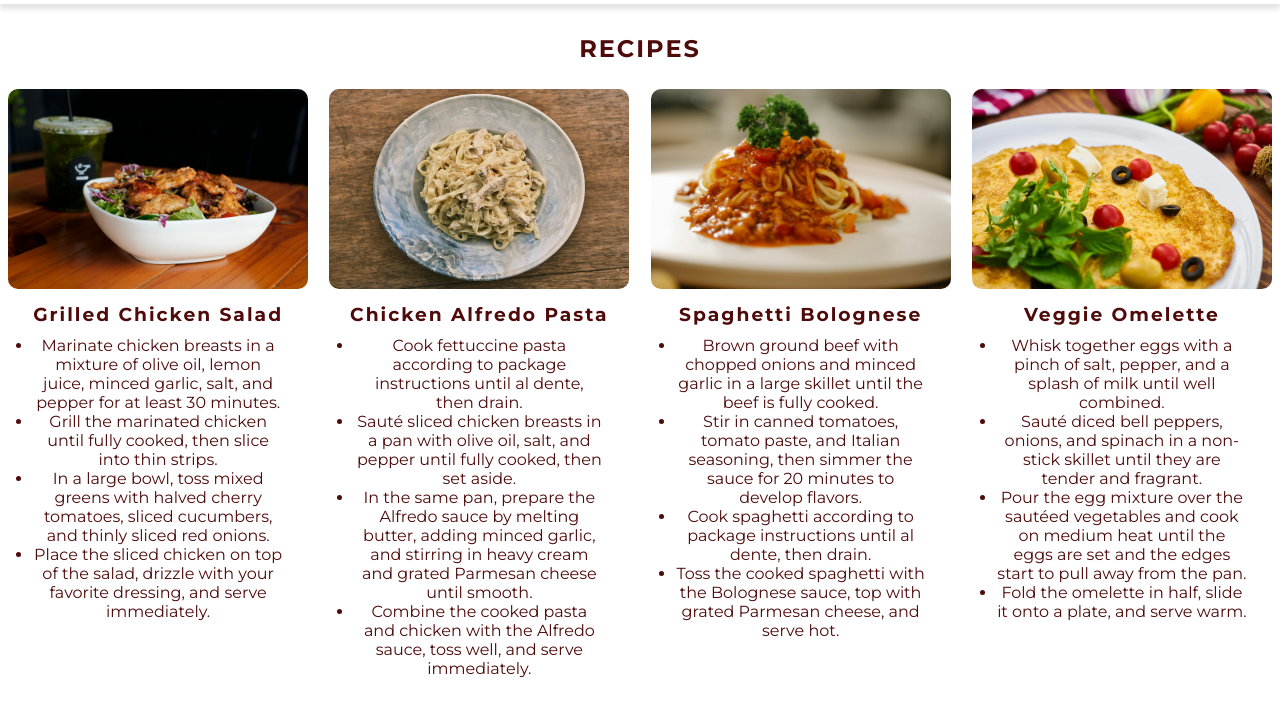
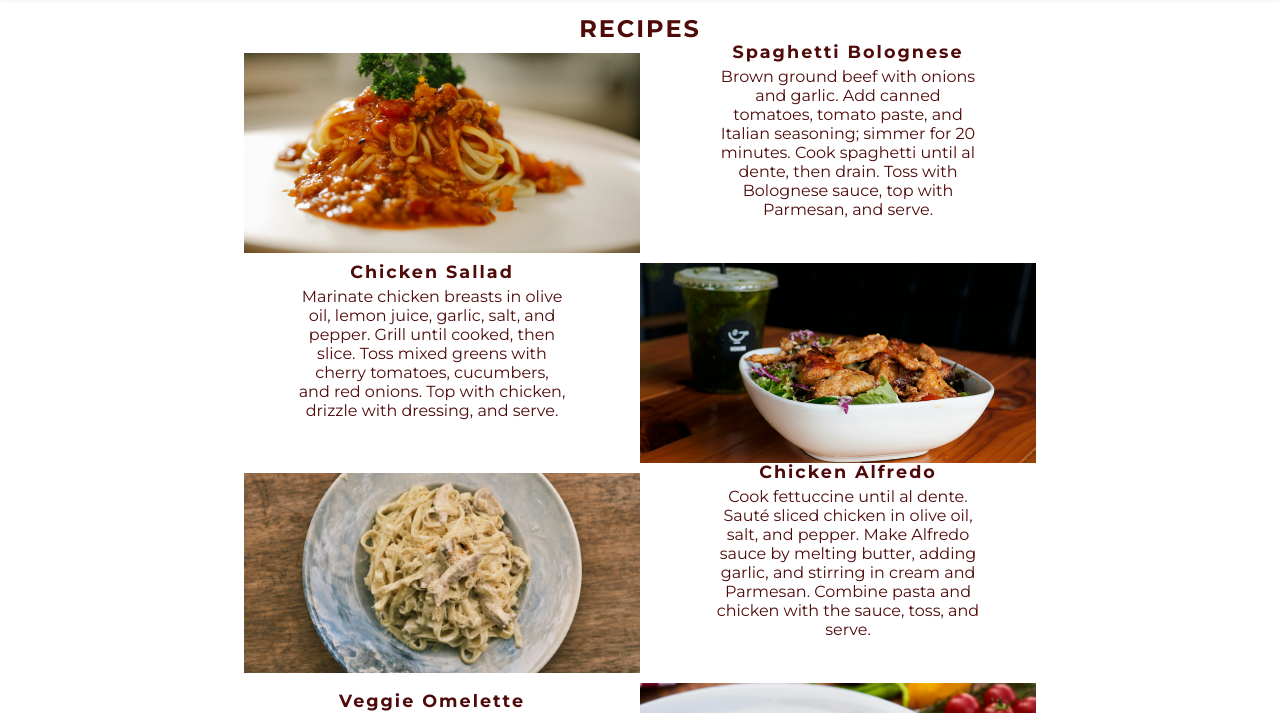
Before and after one commit to aimanh04/portfolio-1-project, a plain HTML site: page recipes.html in a window 1280 px wide. Shown: the part 75-788 px from the top of the page. Drawn offline with Linux system fonts and the light colour scheme.

Commit message:
Rebuild the recipes.html main element and use the about us from index.html code to inspire the look

```diff
--- a/assets/css/style.css
+++ b/assets/css/style.css
@@ -234,52 +234,60 @@ background-position: bottom;
 
 /*Recipes page*/
 #recipes{
-
-}
-/*Make it responsive*/
-#recipes-images{
-    min-height: 100vh;
-    padding-top: 1rem;
-    display: flex;
-    flex-wrap: wrap;
-    flex-direction: row;
-    justify-content: space-around;
-    flex-grow: 1;
-    gap: 5px;
+    text-align: center;
+    padding-top: none;
 }
 
-.recipes-img-text{
-    text-align: center;
-    height: 100%;
-    width: 300px;
-    border-radius: 10px;
-}
-
-.recipes-img{
-    width: 300px;
-    border-radius: 10px;
-    height: 200px;
-
-}
-
-.recipe-text{
-    height: 100%;
-}
-
-ul{
-    padding-left: 25px;
-    padding-right: 25px;
+#recipes h2{
+    padding-top: 10px;
     padding-bottom: 10px;
 }
 
-#recipes > h2 {
-    padding-top: 30px;
-    text-align: center;
+#recipes h3{
+    font-size: 110%;
+    padding-top: 10px;
+    padding-bottom: 5px;
 }
 
-.recipe-text > h3 {
-    padding-top: 10px;
-    padding-bottom: 10px;
+.recipes-box{
+    border-width: 5px;
+}
+
+.recipes-image{
+    height: 200px;
+}
+
+#grilled-chicken-text,
+#spaghetti-bolognese-text,
+#chicken-alfredo-text,
+#veggie-omelette-text{
+    padding: 10px 5% 1rem 5%;
+}
+
+#grilled-chicken-image,
+#spaghetti-bolognese-image,
+#chicken-alfredo-image,
+#veggie-omelette-image{
+    margin-left: 10px;
+    margin-right: 10px;
+    object-fit: cover;
+}
+
+/*Images for About Us Section*/
+#grilled-chicken-image{
+background: url(../images/pexels-klaus-nielsen-6287525.webp) center center / cover;
+}
+
+#spaghetti-bolognese-image{
+background: url(../images/you-le-e7R3W8_8zws-unsplash.webp) center center / cover;
+}
+
+#chicken-alfredo-image{
+background: url(../images/pexels-enginakyurt-11220208.webp) center center / cover;
+}
+
+#veggie-omelette-image{
+background: url(../images/pexels-enginakyurt-1437268.webp) center center / cover;
 }
 
 /*Get Connected Page*/
@@ -420,6 +428,45 @@ margin-top: auto;
     justify-content: center;
 }
 
+    /*Recipe Section for Recipes Page*/
+.recipes-box{
+    max-width: 396px;
+    margin: 0;
+    padding-left: 10px;
+    padding-right: 10px;
+}
+
+#recipes-images,
+#spaghetti-bolognese,
+#chicken-alfredo,
+#veggie-omelette{
+    display: flex;
+    justify-content: center;
+    padding: 0, 5%, 0, 5%;
+    padding-bottom: 10px;
+}
+
+#grilled-chicken-image,
+#spaghetti-bolognese-image,
+#chicken-alfredo-image,
+#veggie-omelette-image{
+    width: 100%;
+}
+
+#grilled-chicken-image,
+#chicken-alfredo-image{
+    order: -1;
+}
+
+.recipes-text{
+    align-items: center;
+    width: 100%;
+    height: 150px;
+    display: flex;
+    flex-direction: column;
+    justify-content: center;
+}
+
 /*Get Connected Page*/
 #getconnected {
     height: 650px;
--- a/recipes.html
+++ b/recipes.html
@@ -11,9 +11,7 @@
   <!-- Title -->
   <title>Love Running</title>
   <!--Favicon-->
-  <link rel="apple-touch-icon" sizes="180x180" href="assets/favicon_io/apple-touch-icon.png">
-  <link rel="icon" type="image/png" sizes="32x32" href="assets/favicon_io/favicon-32x32.png">
-  <link rel="icon" type="image/png" sizes="16x16" href="assets/favicon_io/favicon-16x16.png">
+  <link rel="icon" href="assets/favicon.ico">
   <!-- Stylesheet -->
   <link rel="stylesheet" href="assets/css/style.css">
 </head>
@@ -35,60 +33,37 @@
     </nav>
 
   </header>
-
-  <!--Main Content-->
+  <!--Recipe Section-->
   <main>
   <section id="recipes">
       <h2>Recipes</h2>
           <div id="recipes-images">
-        <div class="recipes-img-text">
-            <img src="assets/images/you-le-e7R3W8_8zws-unsplash.webp" alt="Image of Grilled Chicken Salad" class="recipes-img">
-            <div class="recipe-text">
-                <h3>Grilled Chicken Salad</h3>
-                <ul>
-                  <li>Marinate chicken breasts in a mixture of olive oil, lemon juice, minced garlic, salt, and pepper for at least 30 minutes.</li>
-                  <li>Grill the marinated chicken until fully cooked, then slice into thin strips.</li>
-                  <li>In a large bowl, toss mixed greens with halved cherry tomatoes, sliced cucumbers, and thinly sliced red onions.</li>
-                  <li>Place the sliced chicken on top of the salad, drizzle with your favorite dressing, and serve immediately.</li>
-                </ul>
+          <div id="grilled-chicken-text" class="recipes-box recipes-text">
+              <h3>Spaghetti Bolognese</h3>
+              <p>Brown ground beef with onions and garlic. Add canned tomatoes, tomato paste, and Italian seasoning; simmer for 20 minutes. Cook spaghetti until al dente, then drain. Toss with Bolognese sauce, top with Parmesan, and serve.</p>
           </div>
+          <div id="grilled-chicken-image" class="recipes-box recipes-image" role="img"></div>
       </div>
-        <div class="recipes-img-text">
-            <img src="assets/images/pexels-enginakyurt-11220208.webp" alt="Image of Chicken Alfredo Pasta" class="recipes-img">
-            <div class="recipe-text">
-                <h3>Chicken Alfredo Pasta</h3>
-                <ul>
-                  <li>Cook fettuccine pasta according to package instructions until al dente, then drain.</li>
-                  <li>Sauté sliced chicken breasts in a pan with olive oil, salt, and pepper until fully cooked, then set aside.</li>
-                  <li>In the same pan, prepare the Alfredo sauce by melting butter, adding minced garlic, and stirring in heavy cream and grated Parmesan cheese until smooth.</li>
-                  <li>Combine the cooked pasta and chicken with the Alfredo sauce, toss well, and serve immediately.</li>
-                </ul>
+      <div id="spaghetti-bolognese">
+          <div id="spaghetti-bolognese-text" class="recipes-box recipes-text">
+              <h3>Chicken Sallad</h3>
+              <p>Marinate chicken breasts in olive oil, lemon juice, garlic, salt, and pepper. Grill until cooked, then slice. Toss mixed greens with cherry tomatoes, cucumbers, and red onions. Top with chicken, drizzle with dressing, and serve.</p>
           </div>
+          <div id="spaghetti-bolognese-image" class="recipes-box recipes-image" role="img"></div>
       </div>
-        <div class="recipes-img-text">
-            <img src="assets/images/pexels-klaus-nielsen-6287525.webp" alt="Image of Spaghetti Bolognese" class="recipes-img">
-            <div class="recipe-text">
-                <h3>Spaghetti Bolognese</h3>
-                <ul>
-                  <li>Brown ground beef with chopped onions and minced garlic in a large skillet until the beef is fully cooked.</li>
-                  <li>Stir in canned tomatoes, tomato paste, and Italian seasoning, then simmer the sauce for 20 minutes to develop flavors.</li>
-                  <li>Cook spaghetti according to package instructions until al dente, then drain.</li>
-                  <li>Toss the cooked spaghetti with the Bolognese sauce, top with grated Parmesan cheese, and serve hot.</li>
-                </ul>
+      <div id="chicken-alfredo">
+          <div id="chicken-alfredo-text" class="recipes-box recipes-text">
+              <h3>Chicken Alfredo</h3>
+              <p>Cook fettuccine until al dente. Sauté sliced chicken in olive oil, salt, and pepper. Make Alfredo sauce by melting butter, adding garlic, and stirring in cream and Parmesan. Combine pasta and chicken with the sauce, toss, and serve.</p>
           </div>
+          <div id="chicken-alfredo-image" class="recipes-box recipes-image" role="img"></div>
       </div>
-        <div class="recipes-img-text">
-            <img src="assets/images/pexels-enginakyurt-1437268.webp" alt="Image of a Omelette" class="recipes-img">
-            <div class="recipe-text">
+      <div id="veggie-omelette">
+          <div id="veggie-omelette-text" class="recipes-box recipes-text">
               <h3>Veggie Omelette</h3>
-                <ul>
-                  <li>Whisk together eggs with a pinch of salt, pepper, and a splash of milk until well combined.</li>
-                  <li>Sauté diced bell peppers, onions, and spinach in a non-stick skillet until they are tender and fragrant.</li>
-                  <li>Pour the egg mixture over the sautéed vegetables and cook on medium heat until the eggs are set and the edges start to pull away from the pan.</li>
-                  <li>Fold the omelette in half, slide it onto a plate, and serve warm.</li>
-                </ul>
+              <p>Whisk eggs with salt, pepper, and milk. Sauté bell peppers, onions, and spinach. Pour eggs over vegetables and cook until set. Fold omelette in half, slide onto a plate, and serve warm.</p>
           </div>
-        </div>
+          <div id="veggie-omelette-image" class="recipes-box recipes-image" role="img"></div>
       </div>
   </section>
   </main>
```
Also changed, not shown: getconnected.html (+1 -3 lines), index.html (+1 -3 lines), assets/favicon.ico (added). Lines whose indentation alone changed are shown as unchanged.
